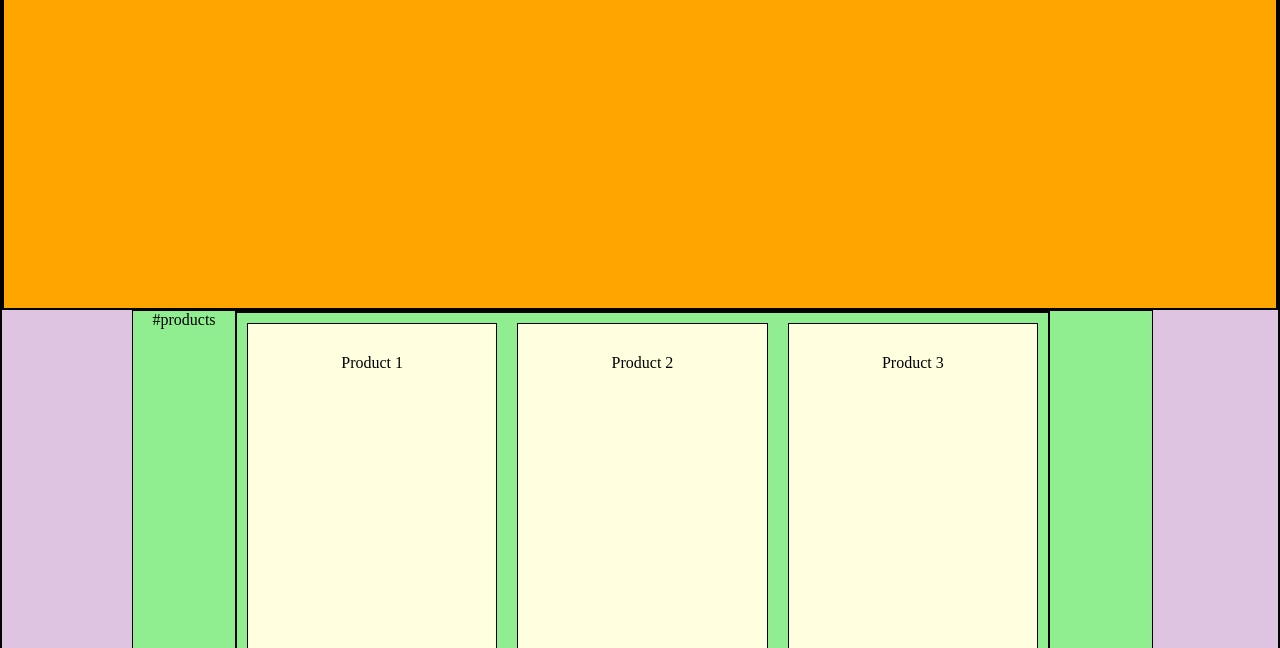
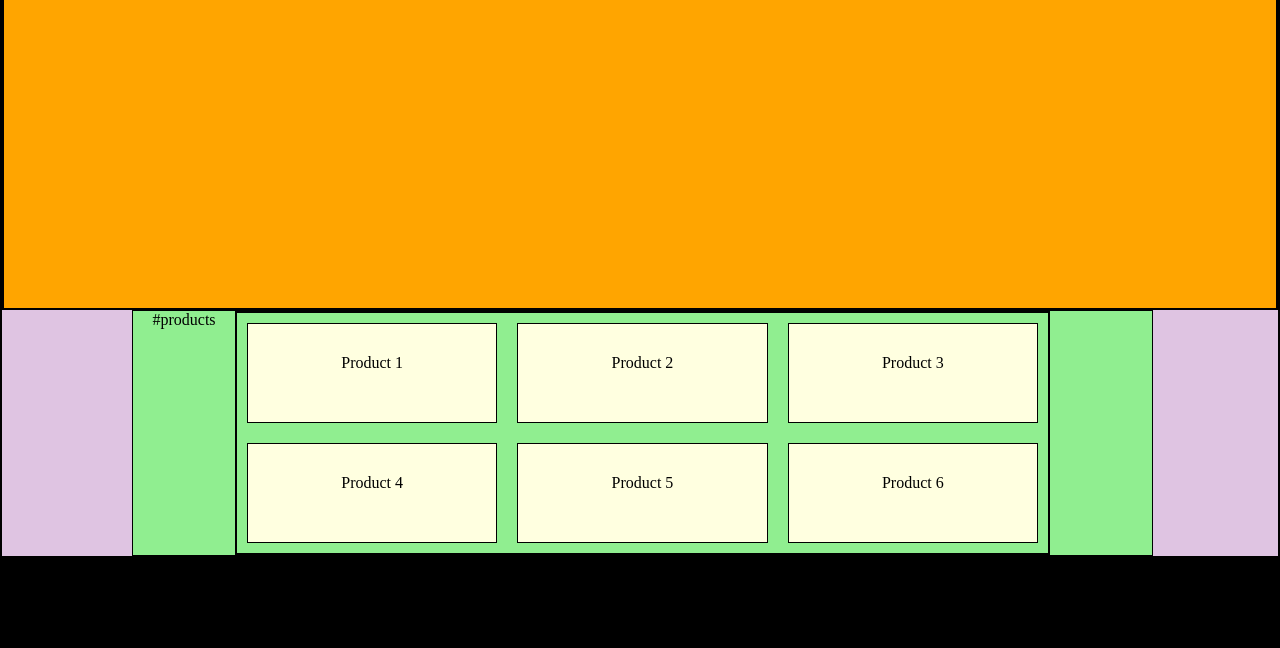
Before and after one commit to suleseid/Grid_Layout_1, a plain HTML site: page index.html in a window 1280 px wide. Shown: the part 152-800 px from the top of the page. Drawn offline with Linux system fonts and the light colour scheme.

Commit message:
Update style.css

```diff
--- a/css/style.css
+++ b/css/style.css
@@ -57,7 +57,7 @@ nav a {
 }
 
 #single-products p {
-    height: 350px;
+    height: 100px;
     margin: 10px;
     border: 1px solid black;
     background-color: lightyellow;
```
